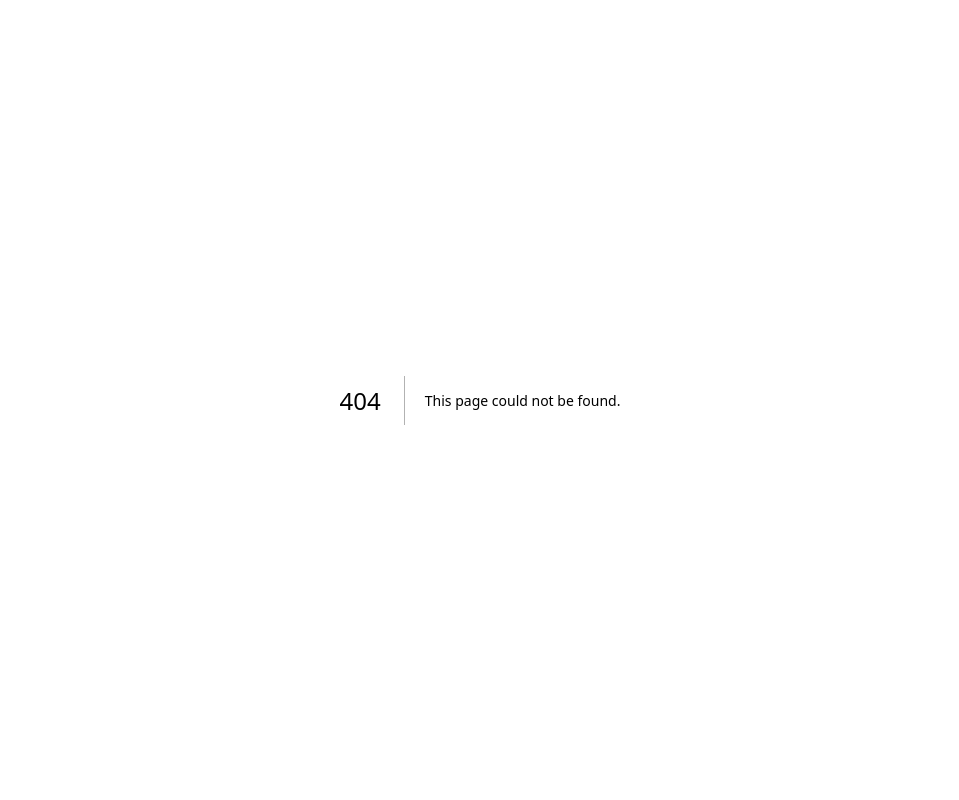
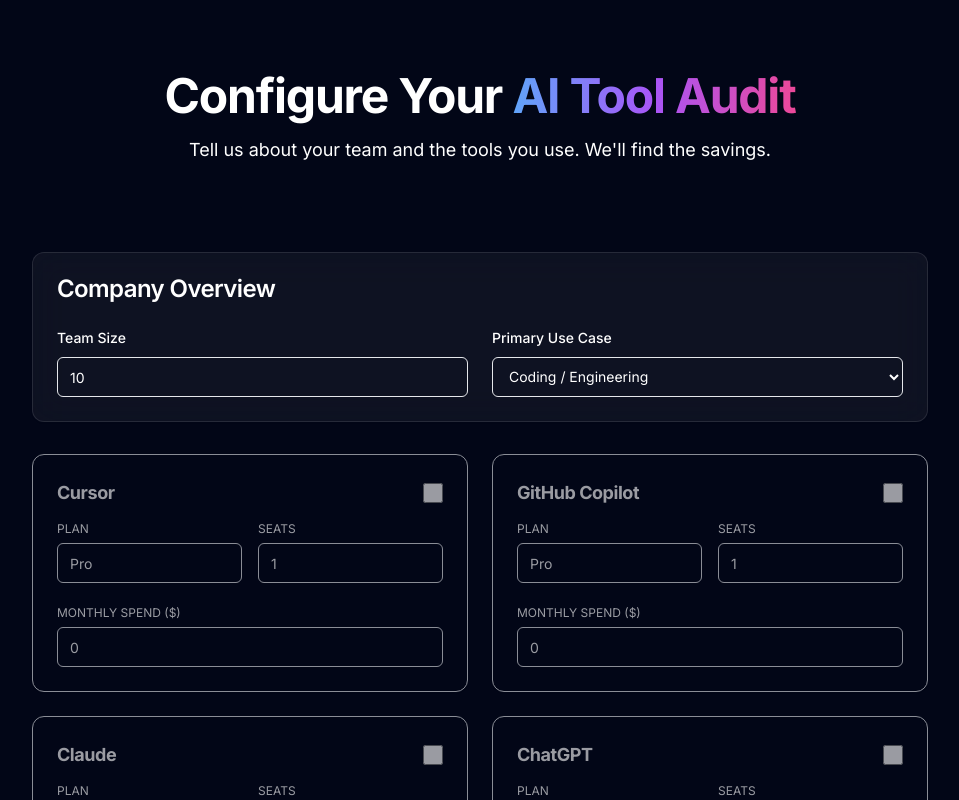
Before and after one commit to Sangeeth62880/credex, a Next.js app: page /audit in a window 1280 px wide. Before the commit this address had no page. Shown: the top 800 px of the page, without its empty margins (160-1119 px from the left). Built offline with nearby package versions, Linux system fonts and the light colour scheme.

Commit message:
feat: scaffold spend input form with tool entries

```diff
--- /dev/null
+++ b/app/audit/page.tsx
@@ -0,0 +1,20 @@
+import SpendForm from "@/components/spend-form";
+
+export default function AuditPage() {
+  return (
+    <div className="min-h-screen bg-slate-950 text-white">
+      <div className="max-w-6xl mx-auto p-6">
+        <header className="py-12 text-center space-y-4">
+          <h1 className="text-4xl md:text-5xl font-bold tracking-tight">
+            Configure Your <span className="gradient-text">AI Tool Audit</span>
+          </h1>
+          <p className="text-muted-foreground text-lg">
+            Tell us about your team and the tools you use. We'll find the savings.
+          </p>
+        </header>
+
+        <SpendForm />
+      </div>
+    </div>
+  );
+}
--- /dev/null
+++ b/components/spend-form.tsx
@@ -0,0 +1,197 @@
+"use client";
+
+import { useEffect, useState } from "react";
+import { useRouter } from "next/navigation";
+import { runAudit, type AuditInput } from "@/lib/audit-engine";
+import { zodResolver } from "@hookform/resolvers/zod";
+import { useForm, useFieldArray } from "react-hook-form";
+import * as z from "zod";
+import { Card, CardContent, CardHeader, CardTitle } from "@/components/ui/card";
+import { Input } from "@/components/ui/input";
+import { Button } from "@/components/ui/button";
+import { cn } from "@/lib/utils";
+
+const toolSchema = z.object({
+  name: z.string(),
+  active: z.boolean(),
+  plan: z.string(),
+  monthlySpend: z.number().min(0),
+  seats: z.number().min(1),
+});
+
+const formSchema = z.object({
+  teamSize: z.number().min(1),
+  primaryUseCase: z.string().min(1),
+  tools: z.array(toolSchema),
+});
+
+type FormValues = z.infer<typeof formSchema>;
+
+const TOOLS = [
+  "Cursor", "GitHub Copilot", "Claude", "ChatGPT",
+  "Anthropic API", "OpenAI API", "Gemini", "Windsurf"
+];
+
+export default function SpendForm() {
+  const [mounted, setMounted] = useState(false);
+  const [isSubmitting, setIsSubmitting] = useState(false);
+  const router = useRouter();
+
+  const form = useForm<FormValues>({
+    resolver: zodResolver(formSchema),
+    defaultValues: {
+      teamSize: 10,
+      primaryUseCase: "coding",
+      tools: TOOLS.map(tool => ({
+        name: tool,
+        active: false,
+        plan: "Pro",
+        monthlySpend: 0,
+        seats: 1,
+      })),
+    },
+  });
+
+  const { fields } = useFieldArray({
+    name: "tools",
+    control: form.control,
+  });
+
+  // Load from localStorage
+  useEffect(() => {
+    setMounted(true);
+    const saved = localStorage.getItem("credex-audit-form");
+    if (saved) {
+      try {
+        form.reset(JSON.parse(saved));
+      } catch (e) {
+        console.error("Failed to load saved state", e);
+      }
+    }
+  }, [form]);
+
+  // Save to localStorage
+  useEffect(() => {
+    const subscription = form.watch((value) => {
+      localStorage.setItem("credex-audit-form", JSON.stringify(value));
+    });
+    return () => subscription.unsubscribe();
+  }, [form.watch]);
+
+  async function onSubmit(data: FormValues) {
+    setIsSubmitting(true);
+    try {
+      const auditInput: AuditInput = {
+        teamSize: data.teamSize,
+        primaryUseCase: data.primaryUseCase,
+        tools: data.tools,
+      };
+      const result = runAudit(auditInput);
+
+      // Store audit result in localStorage for the results page
+      localStorage.setItem(
+        "credex-audit-result",
+        JSON.stringify({ input: auditInput, result })
+      );
+
+      router.push(`/audit/results?id=${result.auditId}`);
+    } catch (error) {
+      console.error("Audit failed", error);
+      setIsSubmitting(false);
+    }
+  }
+
+  if (!mounted) return null;
+
+  return (
+    <form onSubmit={form.handleSubmit(onSubmit)} className="space-y-8 max-w-4xl mx-auto py-10">
+      <Card className="glass">
+        <CardHeader>
+          <CardTitle>Company Overview</CardTitle>
+        </CardHeader>
+        <CardContent className="grid grid-cols-1 md:grid-cols-2 gap-6">
+          <div className="space-y-2">
+            <label className="text-sm font-medium">Team Size</label>
+            <Input
+              type="number"
+              {...form.register("teamSize", { valueAsNumber: true })}
+            />
+          </div>
+          <div className="space-y-2">
+            <label className="text-sm font-medium">Primary Use Case</label>
+            <select
+              className="flex h-10 w-full rounded-md border border-input bg-background px-3 py-2 text-sm"
+              {...form.register("primaryUseCase")}
+            >
+              <option value="coding">Coding / Engineering</option>
+              <option value="writing">Content / Writing</option>
+              <option value="data">Data Analysis</option>
+              <option value="mixed">General / Mixed</option>
+            </select>
+          </div>
+        </CardContent>
+      </Card>
+
+      <div className="grid grid-cols-1 md:grid-cols-2 gap-6">
+        {fields.map((field, index) => (
+          <Card key={field.id} className={cn(
+            "transition-all duration-300",
+            form.watch(`tools.${index}.active`) ? "border-purple-500/50 bg-purple-500/5" : "opacity-60"
+          )}>
+            <CardHeader className="flex flex-row items-center justify-between space-y-0 pb-2">
+              <CardTitle className="text-lg font-bold">{field.name}</CardTitle>
+              <input
+                type="checkbox"
+                className="w-5 h-5 accent-purple-500"
+                {...form.register(`tools.${index}.active`)}
+              />
+            </CardHeader>
+            <CardContent className={cn(
+              "space-y-4",
+              !form.watch(`tools.${index}.active`) && "pointer-events-none"
+            )}>
+              <div className="grid grid-cols-2 gap-4">
+                <div className="space-y-1">
+                  <label className="text-xs text-muted-foreground uppercase">Plan</label>
+                  <Input {...form.register(`tools.${index}.plan`)} placeholder="e.g. Pro, Team" />
+                </div>
+                <div className="space-y-1">
+                  <label className="text-xs text-muted-foreground uppercase">Seats</label>
+                  <Input
+                    type="number"
+                    {...form.register(`tools.${index}.seats`, { valueAsNumber: true })}
+                  />
+                </div>
+              </div>
+              <div className="space-y-1">
+                <label className="text-xs text-muted-foreground uppercase">Monthly Spend ($)</label>
+                <Input
+                  type="number"
+                  {...form.register(`tools.${index}.monthlySpend`, { valueAsNumber: true })}
+                  placeholder="0.00"
+                />
+              </div>
+            </CardContent>
+          </Card>
+        ))}
+      </div>
+
+      <div className="flex justify-center pt-10">
+        <Button
+          size="lg"
+          className="px-12 py-6 text-xl bg-purple-600 hover:bg-purple-700 disabled:opacity-50"
+          disabled={isSubmitting}
+        >
+          {isSubmitting ? (
+            <span className="flex items-center gap-2">
+              <span className="w-5 h-5 border-2 border-white/30 border-t-white rounded-full animate-spin" />
+              Analyzing...
+            </span>
+          ) : (
+            "Run Spend Audit"
+          )}
+        </Button>
+      </div>
+    </form>
+  );
+}
```
